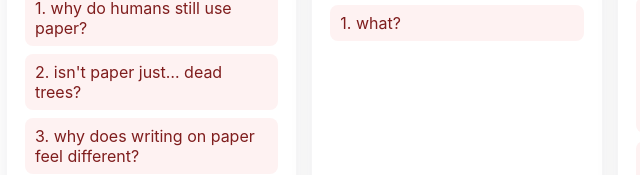
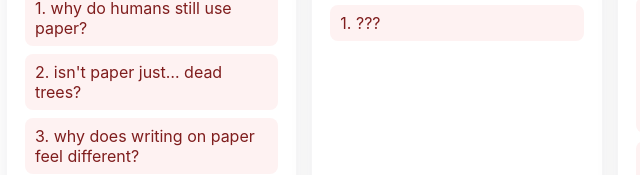
Before and after one commit to sj-on/sj-on.github.io, an Eleventy site: page src/index.njk in a window 1280 px wide. Shown: the part 1527-1702 px from the top of the page, 183-823 px from the left. Built offline with nearby package versions, Linux system fonts and the light colour scheme; Eleventy itself is replaced by a stand-in of ours; files that its build step writes are made by us from their sources.

Commit message:
Update procrastination.md

```diff
--- a/src/cards/procrastination.md
+++ b/src/cards/procrastination.md
@@ -3,7 +3,7 @@ title: procrastination
 number: 8
 image: "🦥"
 questions:
-  - "what?"
+  - "???"
 ---
 
 i'll write this tomorrow.
```
